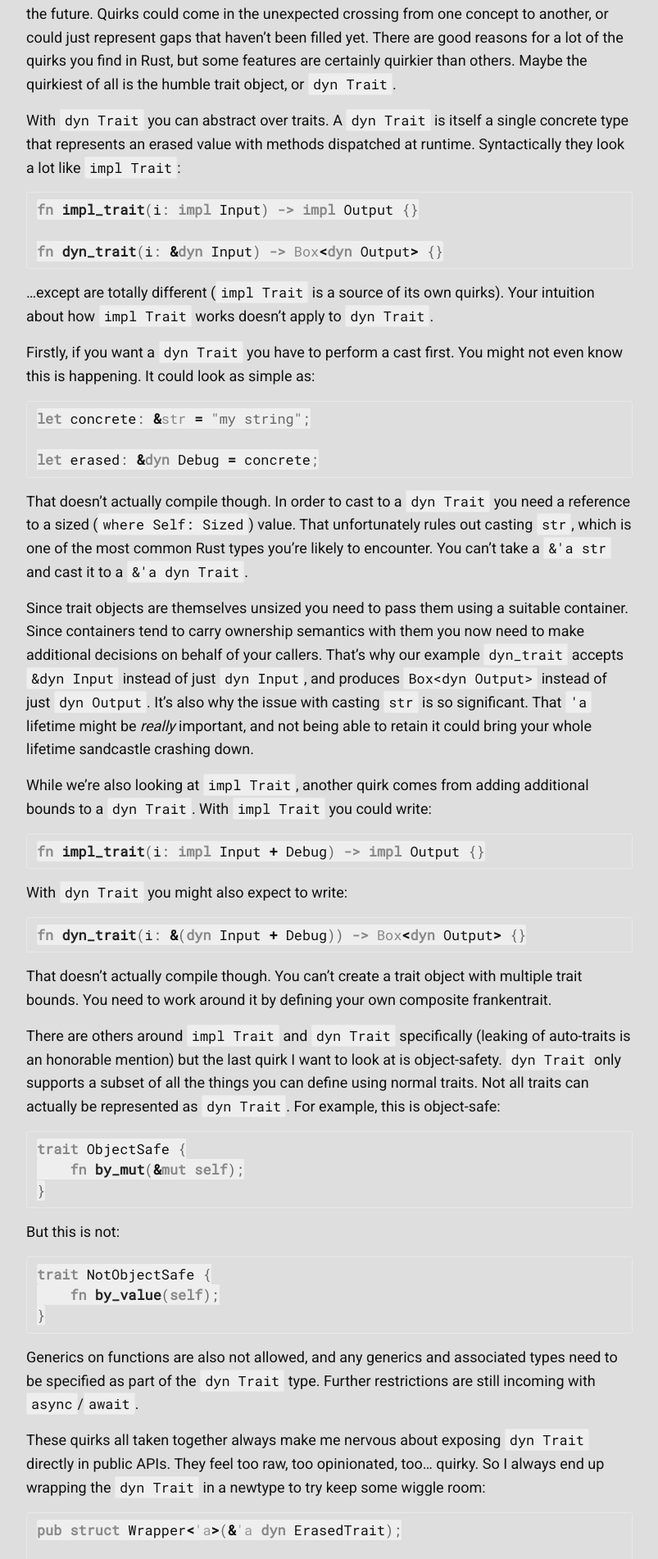
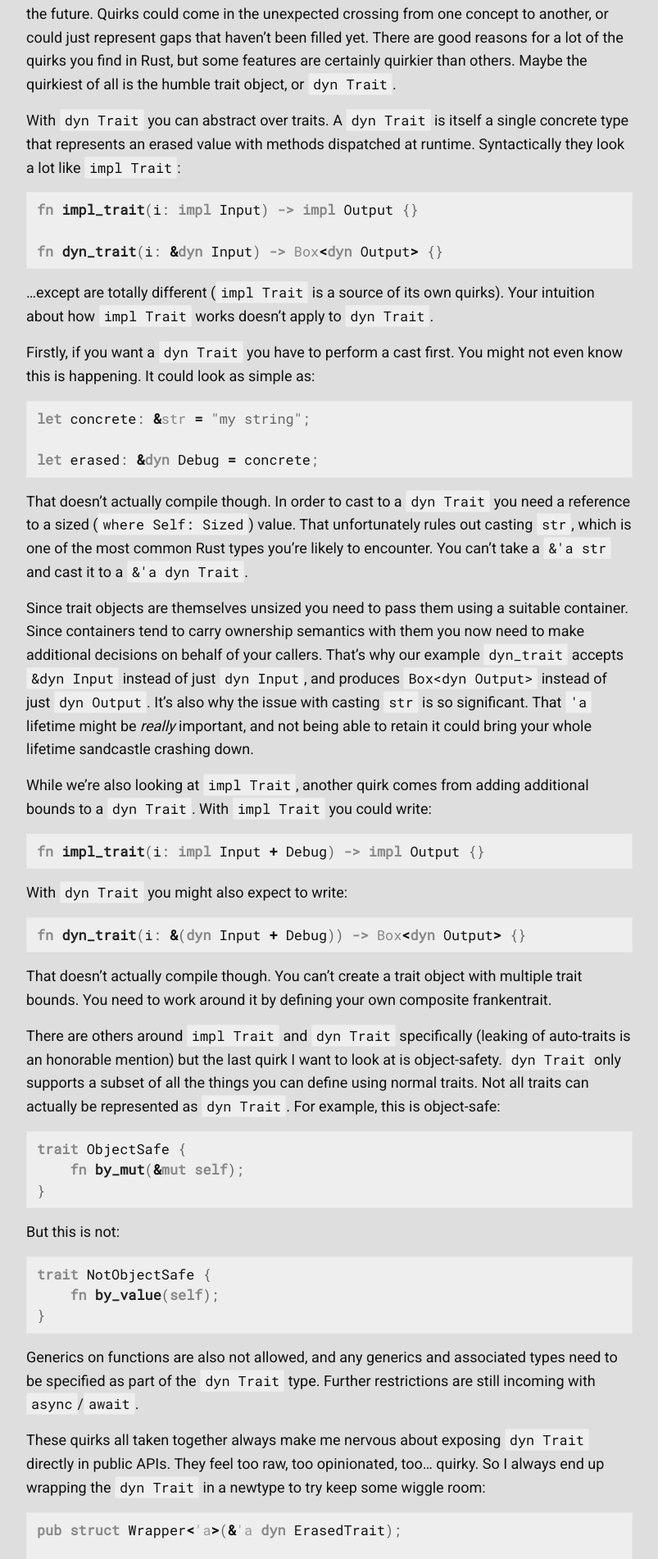
Before and after one commit to KodrAus/KodrAus.github.io, a Jekyll site: the page built from _posts/2022-02-15-whats-up-with-rusts-trait-objects.markdown, in a window 1280 px wide. Shown: the part 460-2362 px from the top of the page at 82% size, without its empty margins (238-1041 px from the left). Built offline with Jekyll 4.4.1, drawn with Linux system fonts in a browser that asks for light colours; some web fonts are replaced.

Commit message:
Update theme.scss

```diff
--- a/_sass/theme.scss
+++ b/_sass/theme.scss
@@ -398,7 +398,7 @@ table {
 }
 
 .highlight {
-    background: none;
+    background: #eee;
     .c {
         color: #999;
         font-style: italic
```
